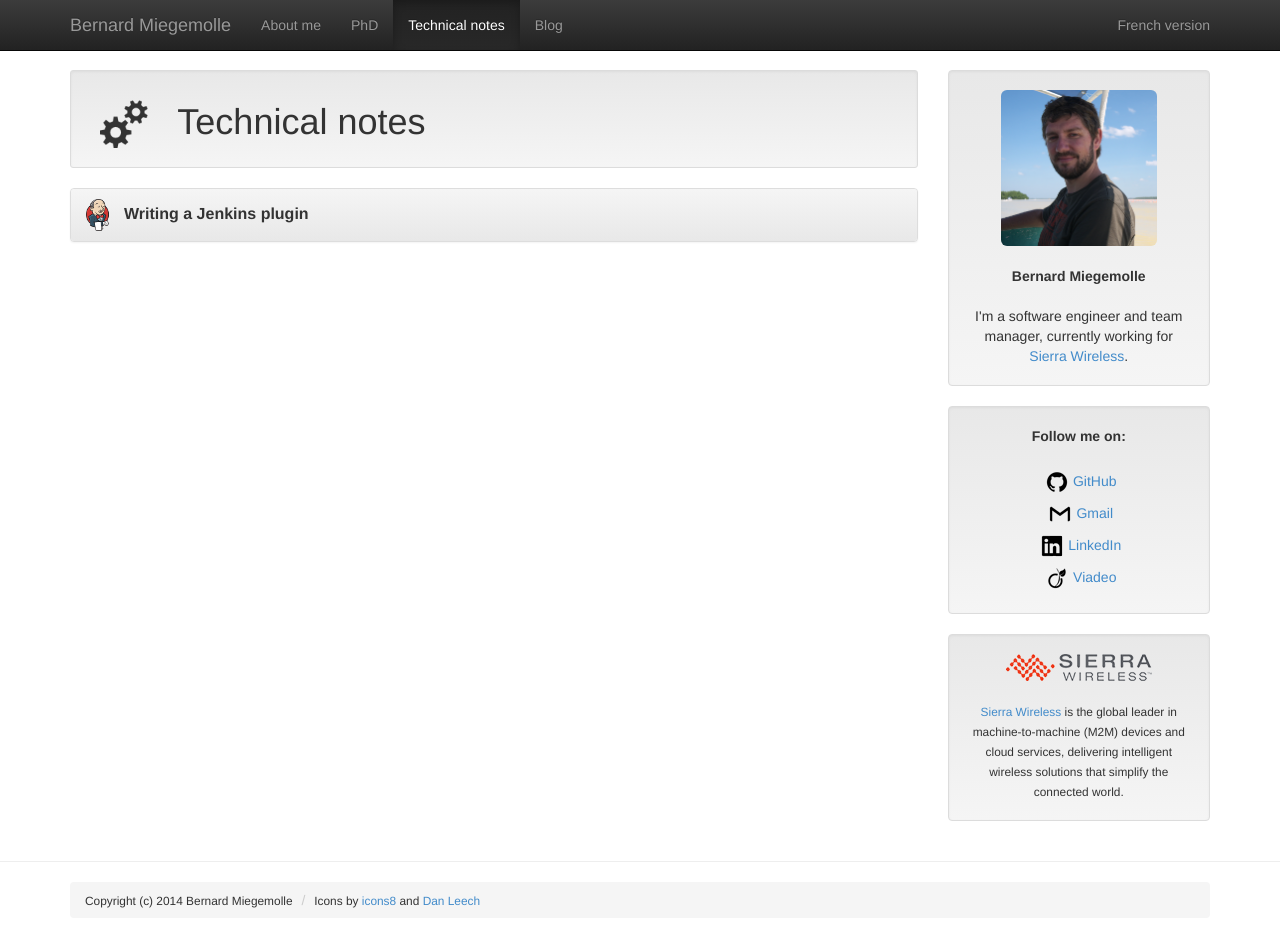
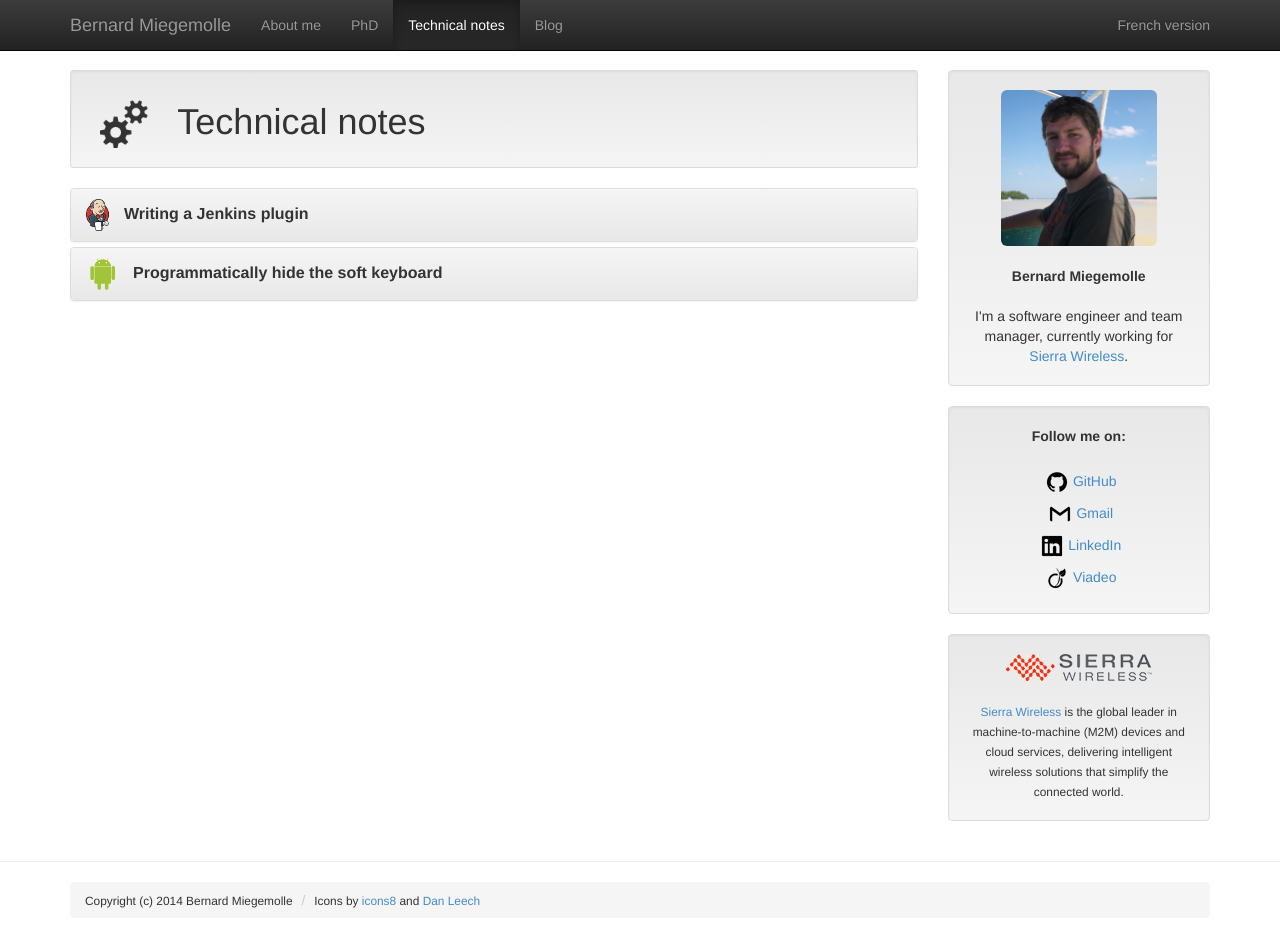
Before and after one commit to bmiegemolle/bmiegemolle.github.io, a Jekyll site: the page built from tech.html, in a window 1280 px wide and 938 px high. Built offline with Jekyll 4.4.1, drawn with Linux system fonts in a browser that asks for light colours; Markdown is read by kramdown in place of the engine named in the settings.

Commit message:
New technical note: Programmatically hide the soft keyboard
Extract the technical notes content into _includes folder in order to use the same file in both English and French versions of the note page.

```diff
--- /dev/null
+++ b/_includes/tech/programmatically-hide-the-soft-keyboard.html
@@ -0,0 +1,22 @@
+<div class="panel panel-default">
+	<div class="panel-heading">
+		<h4 class="panel-title">
+			<a data-toggle="collapse" data-parent="#accordion" href="#tab002">
+				<img src="{{page.resources}}/img/android-32.png"
+				style="padding-right: 15px" /><b>Programmatically hide the soft
+					keyboard</b>
+			</a>
+		</h4>
+	</div>
+	<div id="tab002" class="panel-collapse collapse">
+		<div class="panel-body">
+			If you need to hide the Android soft keyboard programmatically (when
+			clicking on a button for example), the following snippet is for you:
+<pre style="margin:30px;">
+InputMethodManager inputMethodManager =
+    (InputMethodManager) getSystemService(Context.INPUT_METHOD_SERVICE);
+inputMethodManager.hideSoftInputFromWindow(myEditText.getWindowToken(), 0);
+</pre>
+		</div>
+	</div>
+</div>
--- /dev/null
+++ b/_includes/tech/writing-a-jenkins-plugin.html
@@ -0,0 +1,37 @@
+<div class="panel panel-default">
+	<div class="panel-heading">
+		<h4 class="panel-title">
+			<a data-toggle="collapse" data-parent="#accordion" href="#tab001">
+				<img src="{{page.resources}}/img/jenkins-32.png"
+				style="padding-right: 15px" /><b>Writing a Jenkins plugin</b>
+			</a>
+		</h4>
+	</div>
+	<div id="tab001" class="panel-collapse collapse">
+		<div class="panel-body">
+			Jenkins is a powerful open source continuous integration tools that
+			enables you to automatically build and test your software projects
+			(among many other things). If you use Jenkins, you surely have
+			already installed a lot of plugins that answer more or less to your
+			needs. But have you ever tried to develop your own plugin?<br /> <br />
+			<b>This note provides a quick sum up of the basic steps to write
+				your own Jenkins plugin.</b>
+			<div class="panel panel-default" style="margin: 30px;">
+				<div class="panel-heading">
+					<h4 style="padding-bottom: 10px;">
+						<b>Content</b>
+					</h4>
+					<a href="tech/writing-a-jenkins-plugin/01-project-setup.html"
+						style="margin-left: 40px;">1. Project setup</a><br />
+					<a href="tech/writing-a-jenkins-plugin/02-test-your-plugin.html"
+						style="margin-left: 40px;">2. Test your plugin</a><br />
+					<a href="tech/writing-a-jenkins-plugin/03-deploy-your-plugin.html"
+						style="margin-left: 40px;">3. Deploy your plugin</a><br />
+				</div>
+			</div>
+			<b>Want to have a look at a simple custom Jenkins plugin ?</b> <br />
+			<img src="{{page.resources}}/img/github-32-black.png" /> <a
+				href="https://github.com/bmiegemolle/git-build-data-plugin">https://github.com/bmiegemolle/git-build-data-plugin</a>
+		</div>
+	</div>
+</div>
--- a/tech.html
+++ b/tech.html
@@ -15,42 +15,7 @@
 
 <div class="panel-group" id="accordion">
 
-	<div class="panel panel-default">
-		<div class="panel-heading">
-			<h4 class="panel-title">
-				<a data-toggle="collapse" data-parent="#accordion" href="#tab001">
-					<img src="{{page.resources}}/img/jenkins-32.png"
-					style="padding-right: 15px" /><b>Writing a Jenkins plugin</b>
-				</a>
-			</h4>
-		</div>
-		<div id="tab001" class="panel-collapse collapse">
-			<div class="panel-body">
-				Jenkins is a powerful open source continuous integration tools that
-				enables you to automatically build and test your software projects
-				(among many other things). If you use Jenkins, you surely have
-				already installed a lot of plugins that answer more or less to your
-				needs. But have you ever tried to develop your own plugin?<br /> <br />
-				<b>This note provides a quick sum up of the basic steps to write
-					your own Jenkins plugin.</b>
-				<div class="panel panel-default" style="margin: 30px;">
-					<div class="panel-heading">
-						<h4 style="padding-bottom: 10px;">
-							<b>Content</b>
-						</h4>
-						<a href="tech/writing-a-jenkins-plugin/01-project-setup.html"
-							style="margin-left: 40px;">1. Project setup</a><br />
-						<a href="tech/writing-a-jenkins-plugin/02-test-your-plugin.html"
-							style="margin-left: 40px;">2. Test your plugin</a><br />
-						<a href="tech/writing-a-jenkins-plugin/03-deploy-your-plugin.html"
-							style="margin-left: 40px;">3. Deploy your plugin</a><br />
-					</div>
-				</div>
-				<b>Want to have a look at a simple custom Jenkins plugin ?</b> <br />
-				<img src="{{page.resources}}/img/github-32-black.png" /> <a
-					href="https://github.com/bmiegemolle/git-build-data-plugin">https://github.com/bmiegemolle/git-build-data-plugin</a>
-			</div>
-		</div>
-	</div>
+{% include tech/writing-a-jenkins-plugin.html %}
+{% include tech/programmatically-hide-the-soft-keyboard.html %}
 
 </div>
```
Also changed, not shown: fr/tech.html (+2 -37 lines), resources/img/android-32.png (added).
